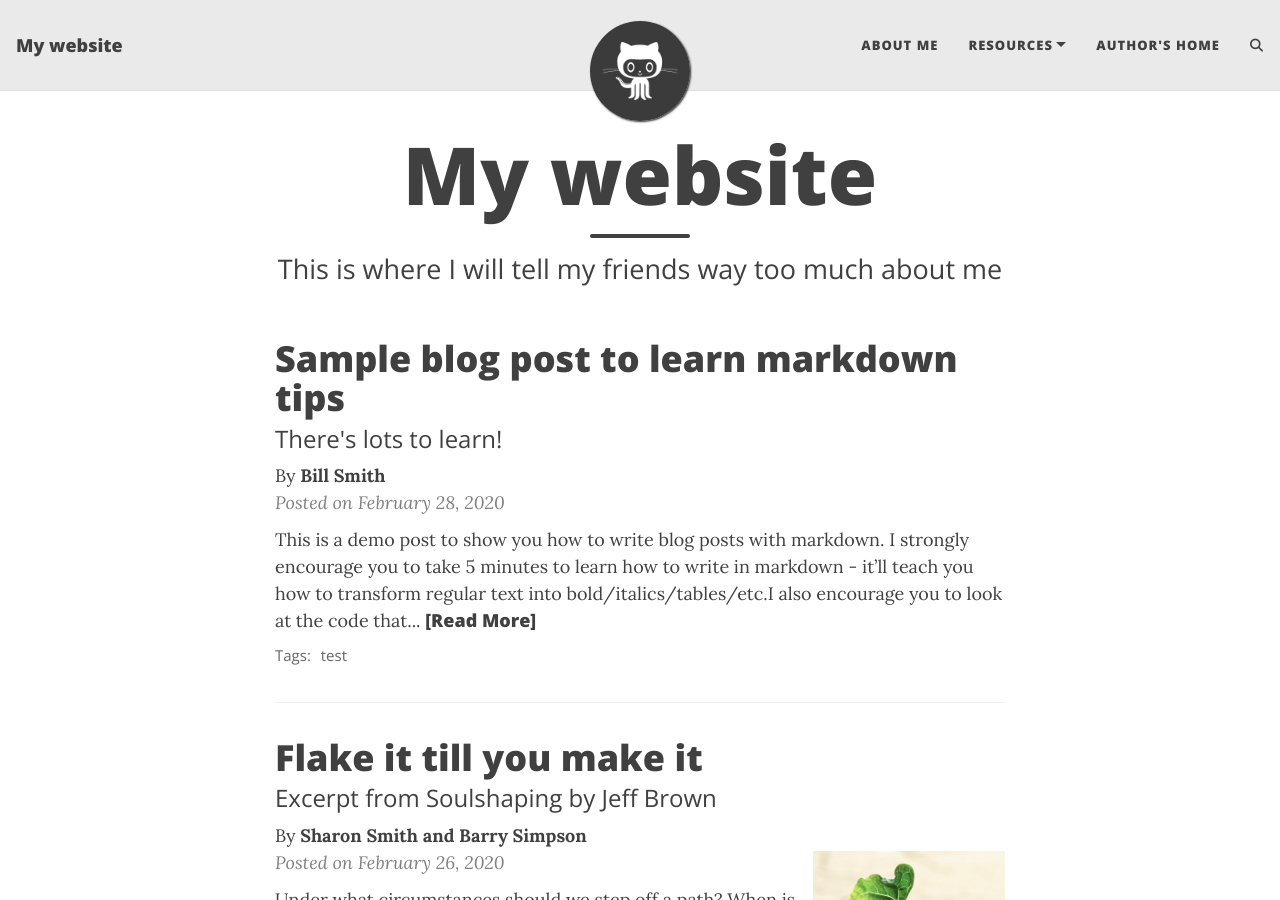
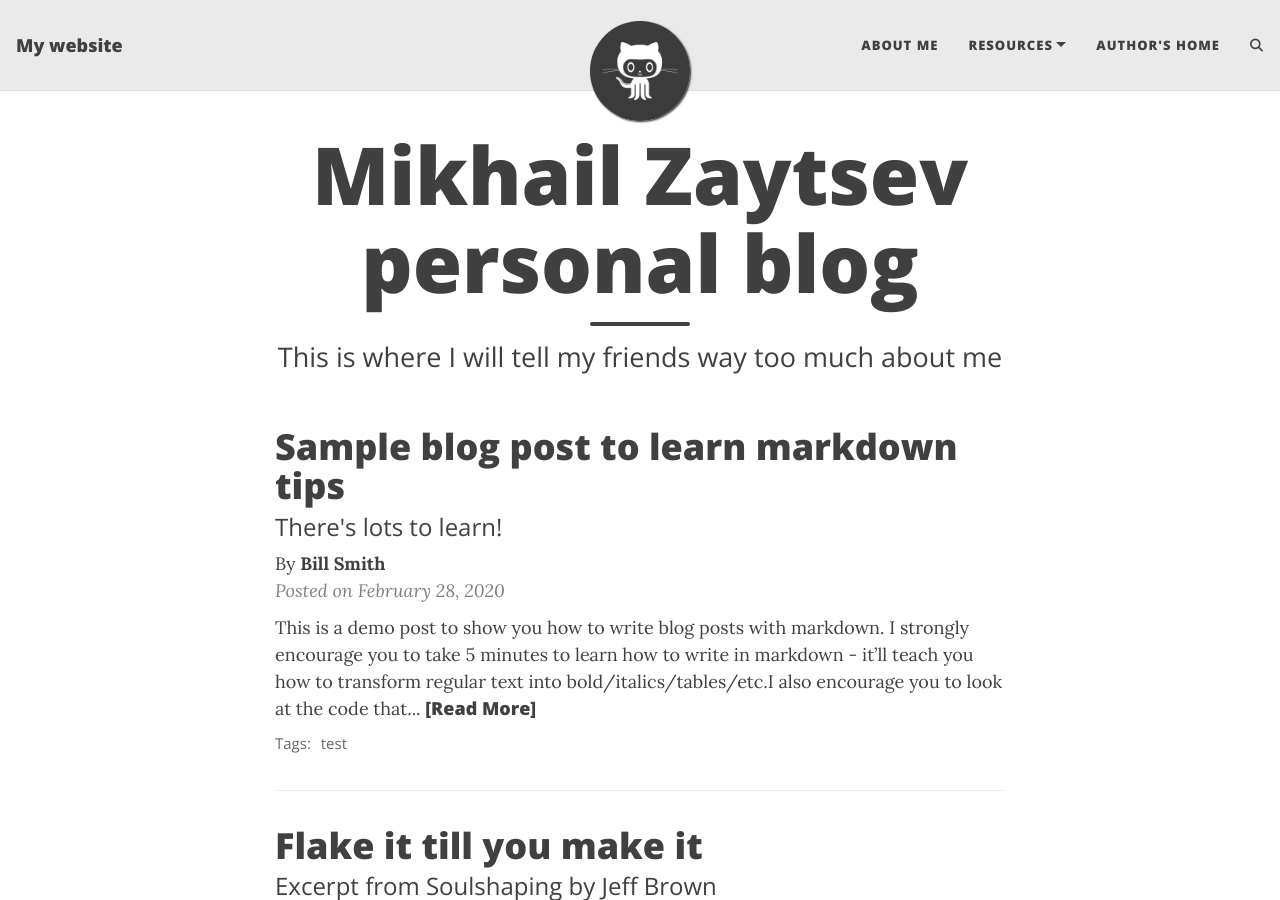
Before and after one commit to mikhailzayts/mikhailzayts.github.io, a Jekyll site: the page built from index.html, in a window 1280 px wide and 900 px high. Built offline with Jekyll 4.4.1, drawn with Linux system fonts in a browser that asks for light colours; the list of posts is cut into pages by our own code; comment, search, counter and statistics services are not loaded.

Commit message:
Update index.html

```diff
--- a/index.html
+++ b/index.html
@@ -1,5 +1,5 @@
 ---
 layout: home
-title: My website
+title: Mikhail Zaytsev personal blog
 subtitle: This is where I will tell my friends way too much about me
 ---
```
